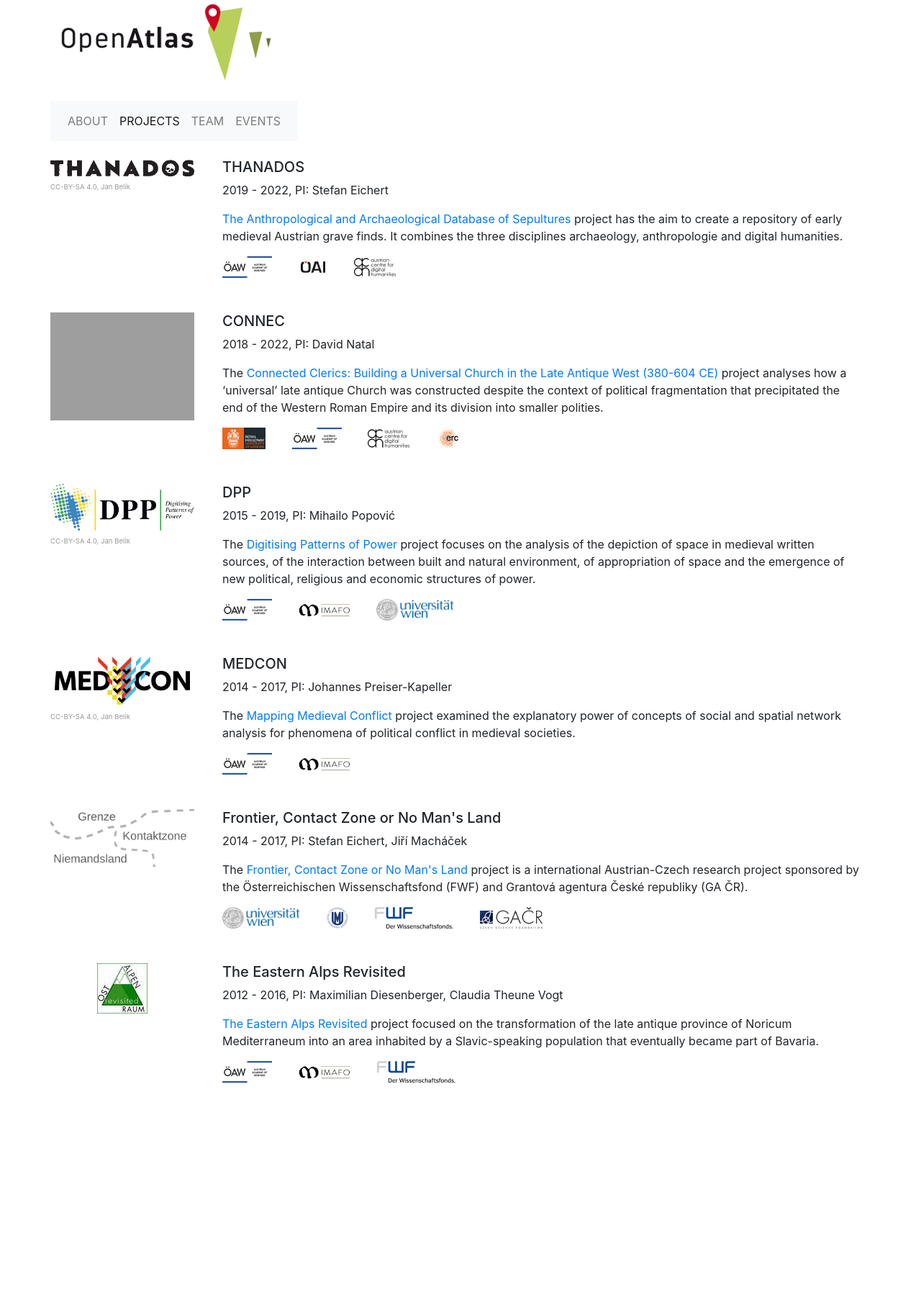
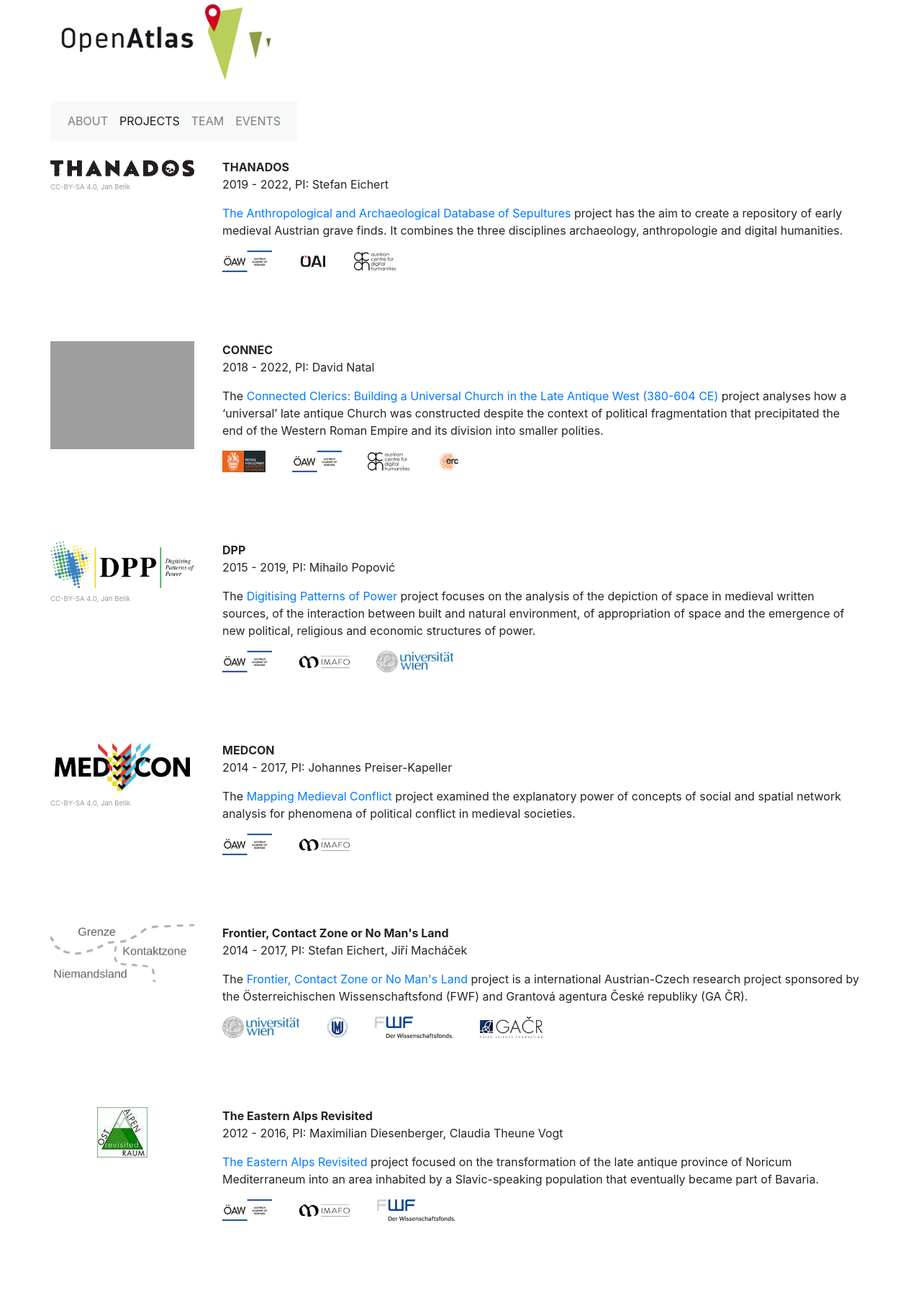
Before and after one commit to craws/OpenAtlas-Website, a Flask app: page /projects in a window 1280 px wide. Shown: the whole page at 72% size. Before the commit the page ends 1504 px from the top, so only its background shows below. Run offline with Flask 2, Linux system fonts and the light colour scheme; some libraries are stand-ins or nearby versions; grey boxes are pictures that could not be loaded.

Commit message:
Minor layout adaptions

```diff
--- a/openatlas_website/templates/projects.html
+++ b/openatlas_website/templates/projects.html
@@ -6,9 +6,11 @@
             <a class="img" target="_blank" rel="noopener" href="{{ project.url }}"><img src="/static/images/projects/{{ project.img }}" alt="{{ name }}" /></a><br />
             <span class="image-license">{{ project.image_license }}</span>
         </div>
-        <div class="col">
-            <h5>{{ name }}</h5>
-            <p>{{ project.duration }}, PI: {{ project.pi }}</p>
+        <div class="col mb-5">
+            <p>
+                <span style="font-weight: bold;">{{ name }}</span><br>
+                {{ project.duration }}, PI: {{ project.pi }}
+            </p>
             <p>
                 {% if not project.full_name.startswith('The') %}The {% endif %}
                 <a target="_blank" rel="noopener" href="{{ project.url }}">{{ project.full_name }}</a>
--- a/openatlas_website/templates/team.html
+++ b/openatlas_website/templates/team.html
@@ -7,8 +7,8 @@
             <span class="image-license">{{ person.image_license }}</span>
         </div>
         <div class="col">
-            <p style="font-weight: bold;">{{ name }}</p>
             <p>
+                <span style="font-weight: bold;">{{ name }}</span><br/>
                 {{ person.function }}<br/>
                 <a href="mailto:{{ person.email }}">{{ person.email }}</a>
             </p>
```
Also changed, not shown: openatlas_website/templates/about.html (+7 -7 lines).
